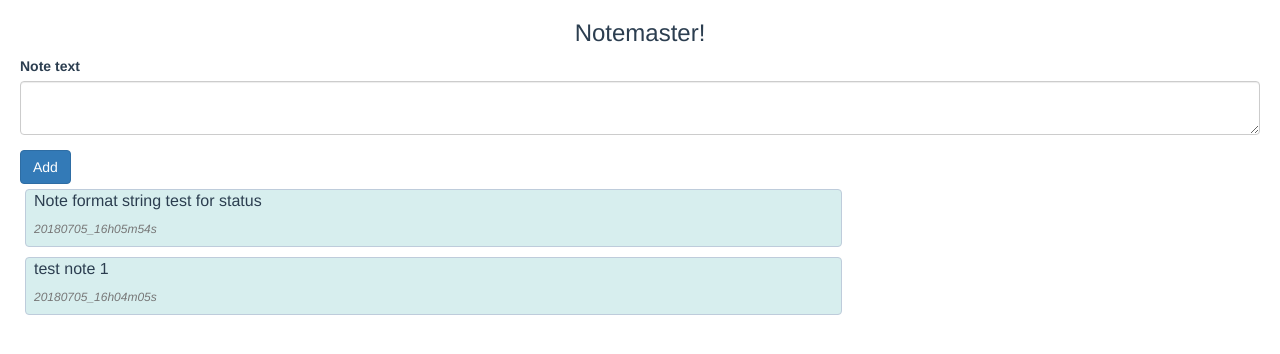
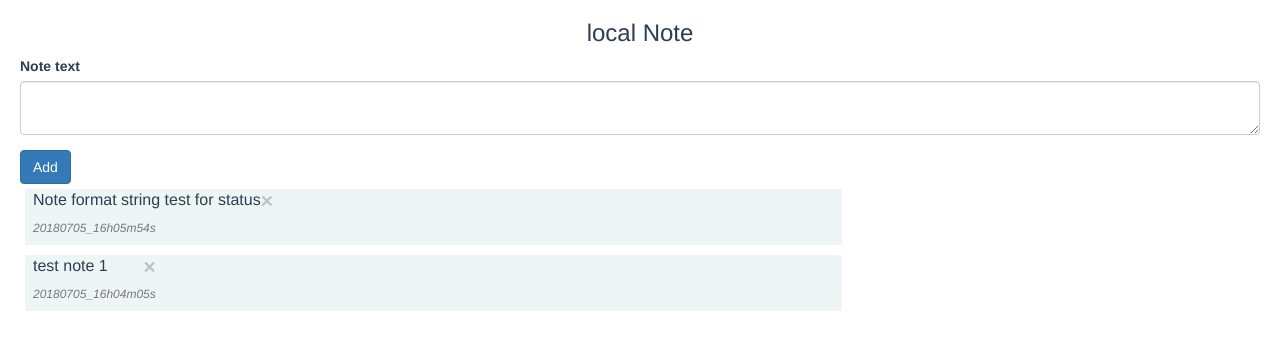
Before and after one commit to tvenkatn/localNote, a Flask app: page /vueApp in a window 1280 px wide. Shown: the top 354 px of the page. Run offline with Flask 2, Linux system fonts and the light colour scheme; data that the repository does not hold is empty; some libraries are stand-ins or nearby versions.

Commit message:
added a delete request and button

```diff
--- a/myApp1/__init__.py
+++ b/myApp1/__init__.py
@@ -78,3 +78,9 @@ def postNote():
     db.session.add(newnote)
     db.session.commit()
     return "Note posted at {1}: {0}".format(newnote.note, newnote.noteTime.strftime("%Y%m%d_%Hh%Mm%Ss"))
+
+@app.route('/deleteNote', methods = ["DELETE"])
+def deleteNote():
+    Note.query.filter_by(id=int(request.json['id'])).delete()
+    db.session.commit()
+    return "deleted"
--- a/myApp1/static/css/style.css
+++ b/myApp1/static/css/style.css
@@ -14,10 +14,12 @@
 
 .card {
     display: flex;
+    flex-wrap: wrap;
+    width: 100%;
     text-align: left;
-    border: 1px solid #beccdb;
-    background-color: rgb(215, 238, 238);
-    border-radius: 4px;
+    border: 0px solid #beccdb;
+    background-color: rgb(238, 245, 245);
+    border-radius: 2px;
     padding-left: 8px;
     padding-right: 8px;
 }
@@ -30,9 +32,14 @@
     padding: 5px;
 }
 
-p {
+span {
     font-family: 'Avenir', Helvetica, Arial, sans-serif;
     -webkit-font-smoothing: antialiased;
     -moz-osx-font-smoothing: grayscale;
     font-size: 12pt;
 }
+
+.cardtext {
+    display: flex;
+    justify-content: space-between;
+}
--- a/myApp1/static/js/vueApp.js
+++ b/myApp1/static/js/vueApp.js
@@ -1,5 +1,5 @@
-// const API_URL = 'http://192.168.1.8:5005'
-const API_URL = 'http://localhost:5005'
+const API_URL = 'http://192.168.1.8:5005'
+// const API_URL = 'http://localhost:5005'
 
 
 var app = new Vue(
@@ -7,9 +7,8 @@ var app = new Vue(
         el: "#app",
         delimiters: ["[[","]]"],
         data: function () {
-            console.log("I am inside DATA")
             return {
-                title: "Notemaster!",
+                title: "local Note",
                 isLoading: false,
                 note: {
                     text: ""
@@ -30,8 +29,6 @@ var app = new Vue(
             },
 
             postNote(arg1) {
-                console.log("I am inside PostNote axios JS function!")
-                console.log("This is the API URL: " + API_URL)
                 axios.post(`${API_URL}/postNote`, {
                     text: arg1
                 })
@@ -41,22 +38,30 @@ var app = new Vue(
                     .catch(function (error) {
                         console.log(error);
                     });
+            },
+
+            removeNote(note) {
+                // console.log(note.id);
+                this.notes.pop(note); // delete from UI
+                axios.delete(`${API_URL}/deleteNote`, { data: { id: note.id } })
+                    .then((response) => {
+                        // console.log(response)
+                    }, (error) => {
+                        // error callback
+                    });
             }
         },
 
         created() {
             // https://stackoverflow.com/questions/40996344/axios-cant-set-data
-            console.log("I've started in created")
             axios.get(`${API_URL}/getAllNotes`)
                 .then((response) => {
                     this.notes = response.data.map(JSON.parse);
                 }).catch(function (error) {
-                    console.log("I am in error")
                     // handle error
                     console.log(error);
                 })
                 .then(function () {
-                    console.log("I am finally here")
                     // always executed
                 });
         }
--- a/myApp1/templates/index.html
+++ b/myApp1/templates/index.html
@@ -1,7 +1,7 @@
 <!Doctype html>
 <html>
 <head>
-    <title>Notemaster</title>
+    <title>local Note</title>
     <script src="https://unpkg.com/vue"></script>
     <script src="https://unpkg.com/axios/dist/axios.min.js"></script>
     <!-- Latest compiled and minified CSS -->
@@ -22,7 +22,10 @@
             <div class="col-sm-8 note" v-for="note in notes.slice().reverse()">
                 <div class="card">
                     <div class="card-block">
-                        <p class="card-text">[[note.text]]</p>
+                        <div class="cardtext">
+                            <span>[[note.text]]</span>
+                            <button class="close" @click="removeNote(note)">&times;</button>
+                        </div>
                         <h6 class="card-subtitle mb-2 text-muted">[[note.date]]</h6>
                     </div>
                 </div>
```
Also changed, not shown: 1 other file.
